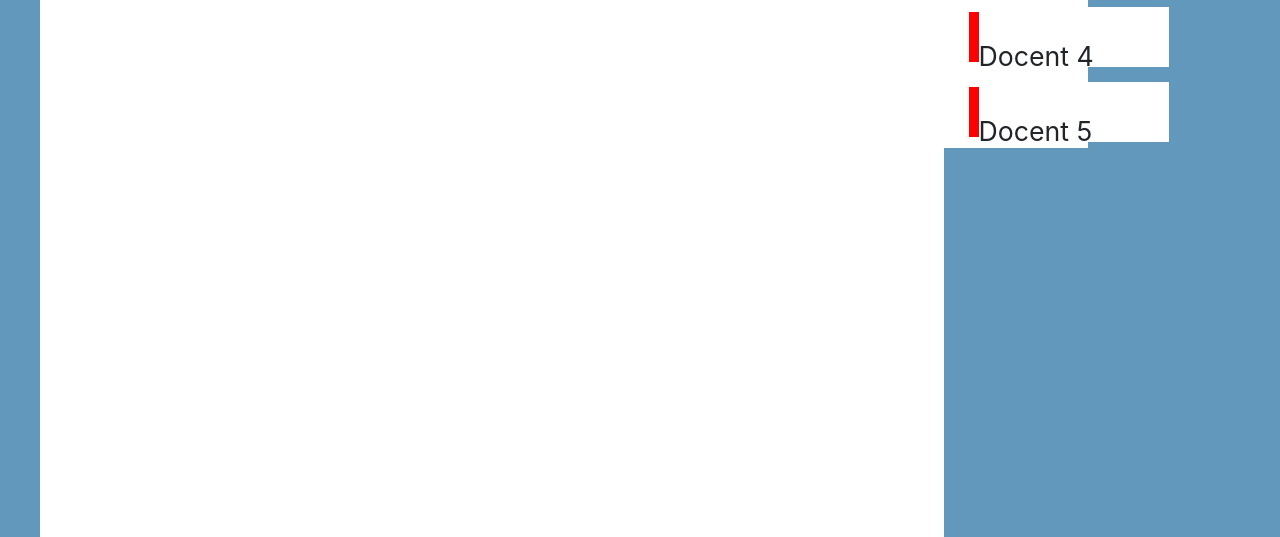
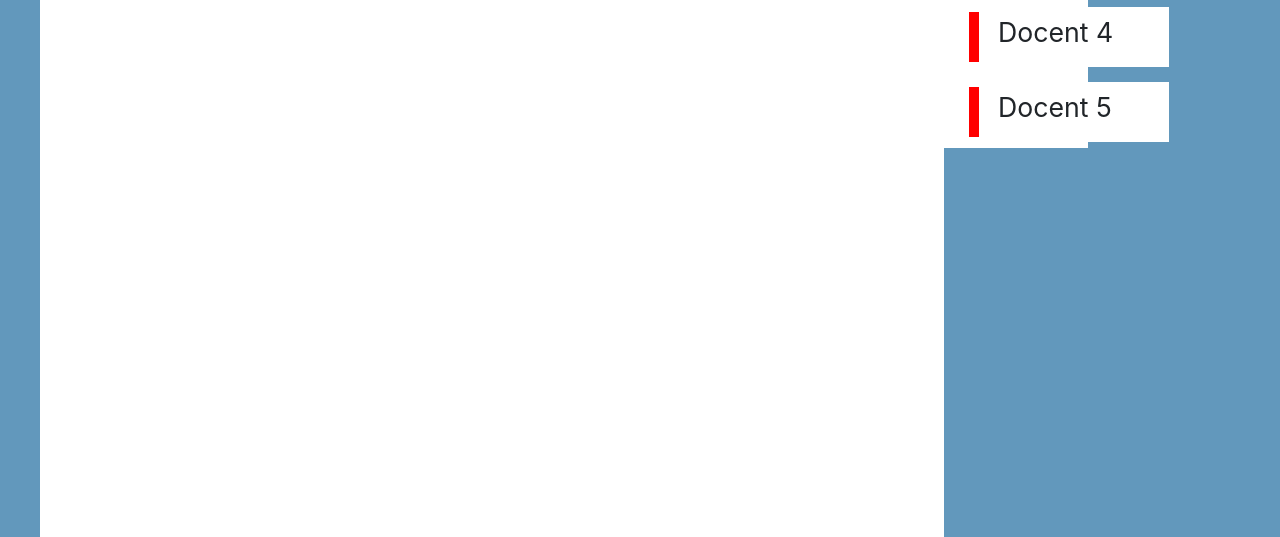
Before and after one commit to MarkBenjamins/Project-Inovate-P4, a PHP site: page /Display/newsfeed.html in a window 1280 px wide. Shown: the part 368-905 px from the top of the page. Run offline with PHP 8.4, Linux system fonts and the light colour scheme.

Commit message:
kleine changes gerevert

```diff
--- a/Innovate/Css/style.css
+++ b/Innovate/Css/style.css
@@ -87,9 +87,9 @@ body
 
 .docent
 {
-    /*float:left;
+    float:left;
     width: 80%;
-    *margin-left: 10%;*/
+    margin-left: 10%;
     font-size: 20pt;
 }
 
--- a/Innovate/Include/header.php
+++ b/Innovate/Include/header.php
@@ -9,7 +9,7 @@
         <link rel="stylesheet" href="../Css/style.css" type="text/css">
         <link rel="icon" type="image/x-icon" href="../img/logo.ico" />
         <meta charset="UTF-8">
-        <!-- <meta http-equiv="refresh" content="30"> -->
+        <meta http-equiv="refresh" content="30">
         <meta name="description" content="Project innovate INF1C">
         <meta name="author" content=
             "Tessa Ramaker,
```
